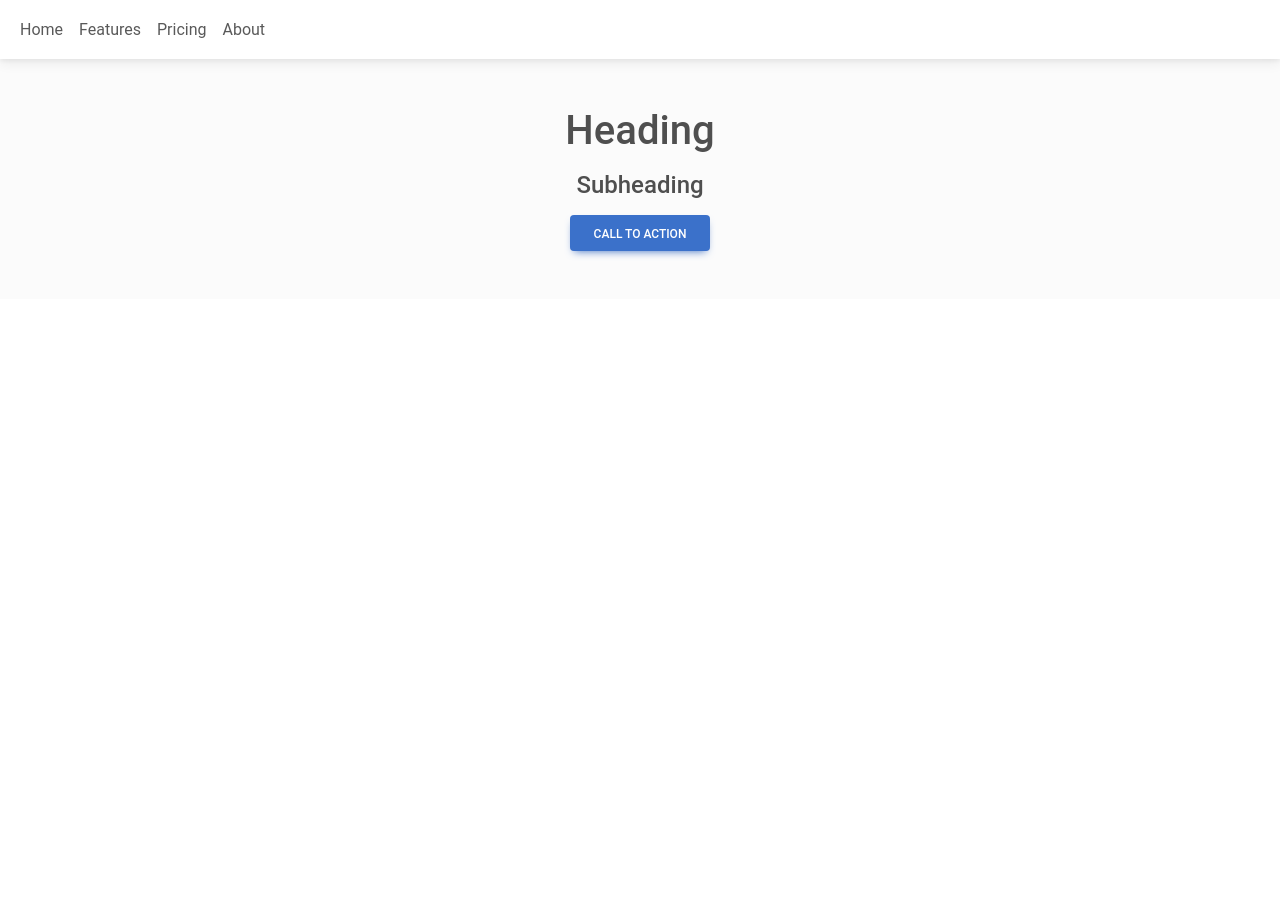
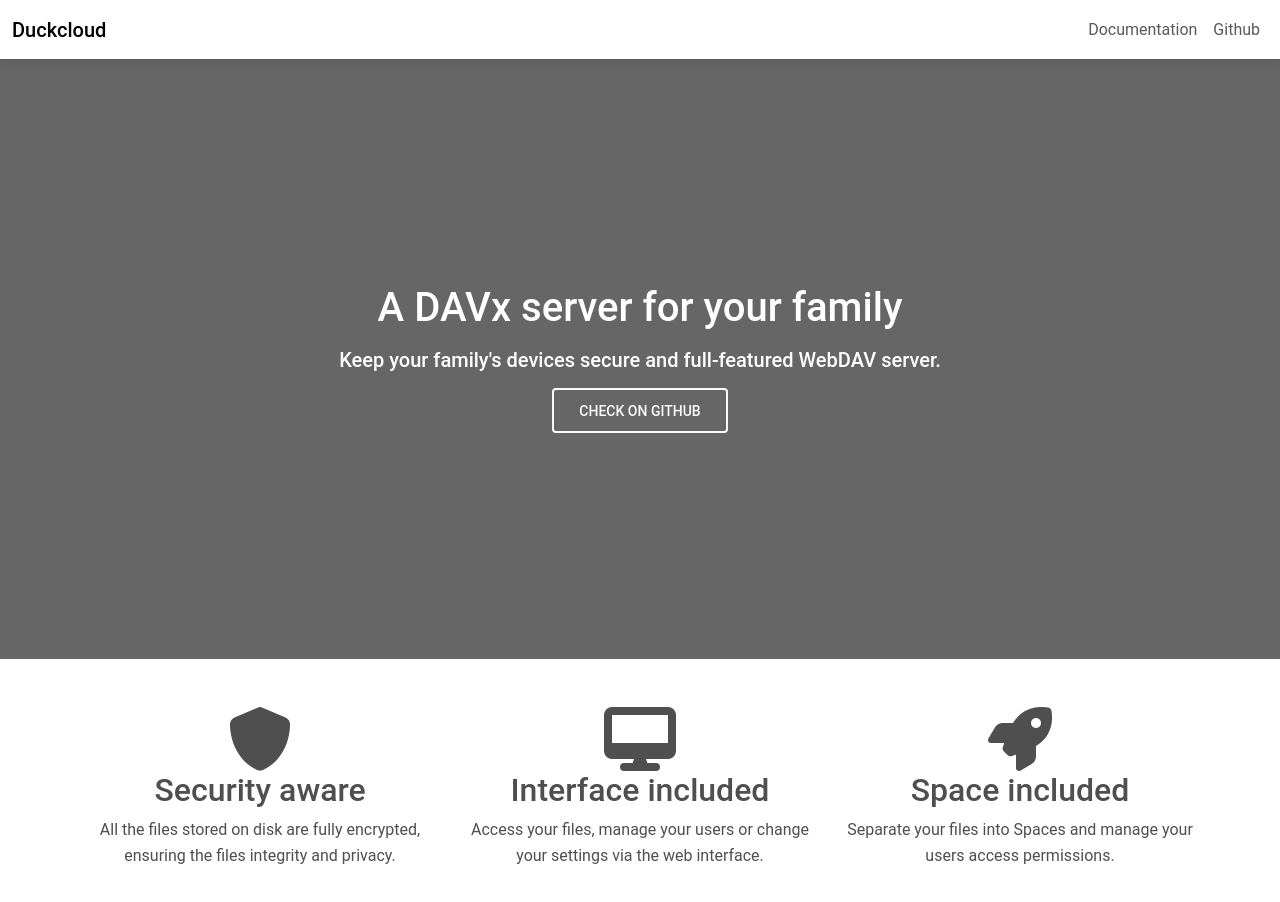
Before and after one commit to theduckcompany/landing-page, a plain HTML site: page index.html in a window 1280 px wide. Before the commit the page ends 800 px from the top, so only its background shows below. Drawn offline with Linux system fonts and the light colour scheme.

Commit message:
Add the features section

```diff
--- a/index.html
+++ b/index.html
@@ -3,16 +3,6 @@
   <head>
     <meta charset="utf-8">
     <title>Duckcloud</title>
-    <!-- Avatar -->
-    <link rel="apple-touch-icon" sizes="180x180" href="/assets/images/favicons/apple-touch-icon.png">
-    <link rel="icon" type="image/png" sizes="32x32" href="/assets/images/favicons/favicon-32x32.png">
-    <link rel="icon" type="image/png" sizes="16x16" href="/assets/images/favicons/favicon-16x16.png">
-    <link rel="manifest" href="/assets/site.webmanifest">
-    <link rel="mask-icon" href="/assets/images/favicons/safari-pinned-tab.svg" color="#5bbad5">
-
-    <meta name="msapplication-TileColor" content="#da532c">
-    <meta name="viewport" content="width=device-width, initial-scale=1">
-    <meta name="theme-color" content="#ffffff">
 
     <link rel="stylesheet" href="/assets/css/mdb.min.css">
     <link rel="stylesheet" href="/assets/css/fontawesome.min.css">
@@ -20,6 +10,21 @@
 
   <body>
     <header>
+
+      <style>
+      /* Default height for small devices */
+      #intro-example {
+      height: 400px;
+      }
+
+      /* Height for devices larger than 992px */
+      @media (min-width: 992px) {
+      #intro-example {
+      height: 600px;
+      }
+      }
+      </style>
+
       <!-- Navbar -->
       <nav class="navbar navbar-expand-lg bg-body">
         <div class="container-fluid">
@@ -34,19 +39,14 @@
           >
             <i class="fas fa-bars"></i>
           </button>
+          <span class="navbar-brand mb-0 h1">Duckcloud</span>
           <div class="collapse navbar-collapse" id="navbarExample01">
-        <ul class="navbar-nav me-auto mb-2 mb-lg-0">
+            <ul class="navbar-nav ms-auto mb-2 mb-lg-0">
               <li class="nav-item active">
-            <a class="nav-link" aria-current="page" href="#">Home</a>
+                <a class="nav-link" aria-current="page" href="https://docs.duckcloud.fr">Documentation</a>
               </li>
               <li class="nav-item">
-            <a class="nav-link" href="#">Features</a>
-          </li>
-          <li class="nav-item">
-            <a class="nav-link" href="#">Pricing</a>
-          </li>
-          <li class="nav-item">
-            <a class="nav-link" href="#">About</a>
+                <a class="nav-link" href="https://github.com/theduckcompany/duckcloud">Github</a>
               </li>
             </ul>
           </div>
@@ -54,20 +54,70 @@
       </nav>
       <!-- Navbar -->
 
-  <!-- Jumbotron -->
-  <div class="p-5 text-center bg-body-tertiary">
-    <h1 class="mb-3">Heading</h1>
-    <h4 class="mb-3">Subheading</h4>
-    <a data-mdb-ripple-init class="btn btn-primary" href="" role="button">Call to action</a>
+      <!-- Background image -->
+      <div
+        id="intro-example"
+        class="p-5 text-center bg-image"
+        style="
+        background-color: rgb(229 231 235/var(--tw-text-opacity))
+        "
+      >
+        <div class="mask" style="background-color: rgba(0, 0, 0, 0.6);">
+          <div class="d-flex justify-content-center align-items-center h-100">
+            <div class="text-white">
+              <h1 class="mb-3">A DAVx server for your family</h1>
+              <h5 class="mb-3">Keep your family's devices secure and full-featured WebDAV server.</h5>
+              <a data-mdb-ripple-init class="btn btn-outline-light btn-lg" href="https://github.com/theduckcompany/duckcloud" role="button"
+              >Check on Github</a
+              >
             </div>
-  <!-- Jumbotron -->
+          </div>
+        </div>
+      </div>
+      <!-- Background image -->
     </header>
 
+
+    <div class="section container my-5">
+      <div class="row justify-content-center text-center mt-lg-3">
+        <div class="col-lg-4">
+          <i class="fas fa-shield fa-4x"></i>
+          <h2 class="h2">Security aware</h2>
+          <p>All the files stored on disk are fully encrypted, ensuring the files integrity and privacy.</p>
+        </div>
+        <div class="col-lg-4">
+          <i class="fas fa-desktop fa-4x"></i>
+          <h2 class="h2">Interface included</h2>
+          <p>Access your files, manage your users or change your settings via the web interface.</p>
+        </div>
+        <div class="col-lg-4">
+          <i class="fas fa-rocket fa-4x"></i>
+          <h2 class="h2">Space included</h2>
+          <p>Separate your files into Spaces and manage your users access permissions.</p>
+        </div>
+      </div>
+
+      <!-- <div class="row justify-content-center text-center mt-lg-3"> -->
+      <!--   <div class="col-lg-4"> -->
+      <!--     <h2 class="h2">Open source</h2> -->
+      <!--     <p>Duckcloud is open source with a permissive license, and has a growing community</p> -->
+      <!--   </div> -->
+      <!--   <div class="col-lg-4"> -->
+      <!--     <h2 class="h2">Bootstrap <small class="d-none">✨</small></h2> -->
+      <!--     <p>Powerful, extensible, and feature-packed <a href="https://getbootstrap.com/" target="_blank" rel="noopener">frontend toolkit</a>. Build and customize with Sass, utilize prebuilt grid system and components, and bring projects to life with powerful JavaScript plugins.</p> -->
+      <!--   </div> -->
+      <!--   <div class="col-lg-4"> -->
+      <!--     <h2 class="h2">Page layouts <small class="d-none">🧰</small></h2> -->
+      <!--     <p>Build pages with a landing page, blog, or documentation layout. Add custom sections and components to suit your needs.</p> -->
+      <!--   </div> -->
+      <!-- </div> -->
+    </div>
   </body>
 </html>
 
+
 <script type="module">
-import { Collapse, Ripple, initMDB } from "/assets/js/mdb.es.min.js";
+import { Collapse, initMDB } from "/assets/js/mdb.es.min.js";
 
-initMDB({ Collapse, Ripple });
+initMDB({ Collapse });
 </script>
```
Also changed, not shown: assets/webfonts/fa-brands-400.ttf (added), assets/webfonts/fa-brands-400.woff2 (added), assets/webfonts/fa-regular-400.ttf (added), assets/webfonts/fa-regular-400.woff2 (added), assets/webfonts/fa-solid-900.ttf (added), assets/webfonts/fa-solid-900.woff2 (added), assets/webfonts/fa-v4compatibility.ttf (added), assets/webfonts/fa-v4compatibility.woff2 (added). Lines whose indentation alone changed are shown as unchanged.
